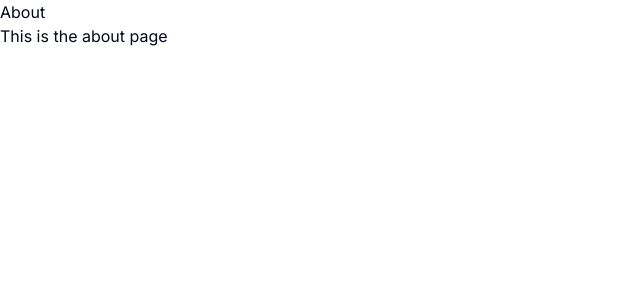
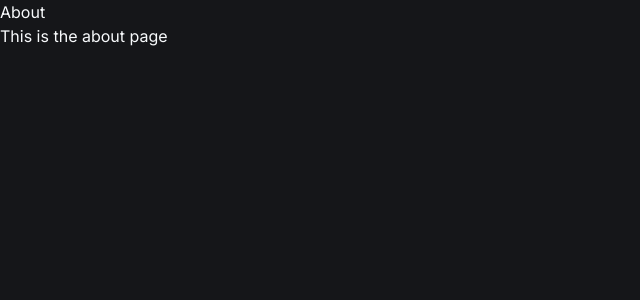
Before and after one commit to UrienNolasco/fsw-barber, a Next.js app: page /about in a window 1280 px wide. Shown: the top 300 px of the page, without its empty margins (0-640 px from the left). Built offline with nearby package versions, Linux system fonts and the light colour scheme.

Commit message:
chore: add git hooks setup

```diff
--- a/package.json
+++ b/package.json
@@ -6,7 +6,8 @@
     "dev": "next dev",
     "build": "next build",
     "start": "next start",
-    "lint": "next lint"
+    "lint": "next lint",
+    "prepare": "husky"
   },
   "prisma": {
     "seed": "ts-node prisma/seed.ts"
@@ -29,6 +30,8 @@
     "@types/react-dom": "^18",
     "eslint": "^8",
     "eslint-config-next": "14.2.7",
+    "husky": "^9.1.5",
+    "lint-staged": "^15.2.9",
     "postcss": "^8",
     "prettier": "^3.3.3",
     "prettier-plugin-tailwindcss": "^0.6.6",
--- a/src/app/globals.css
+++ b/src/app/globals.css
@@ -3,67 +3,47 @@
 @tailwind utilities;
 
 @layer base {
-  :root {
-    --background: 0 0% 100%;
-    --foreground: 222.2 84% 4.9%;
-    --card: 0 0% 100%;
-    --card-foreground: 222.2 84% 4.9%;
-    --popover: 0 0% 100%;
-    --popover-foreground: 222.2 84% 4.9%;
-    --primary: 222.2 47.4% 11.2%;
-    --primary-foreground: 210 40% 98%;
-    --secondary: 210 40% 96.1%;
-    --secondary-foreground: 222.2 47.4% 11.2%;
-    --muted: 210 40% 96.1%;
-    --muted-foreground: 215.4 16.3% 46.9%;
-    --accent: 210 40% 96.1%;
-    --accent-foreground: 222.2 47.4% 11.2%;
-    --destructive: 0 84.2% 60.2%;
+  .dark {
+    --background: 225 9% 9%;
+    --foreground: 210 40% 98%;
+
+    --card: 228 9% 11%;
+    --card-foreground: 210 40% 98%;
+
+    --popover: 228 9% 11%;
+    --popover-foreground: 210 40% 98%;
+
+    --primary: 252 100% 69%;
+    --primary-foreground: 0 0% 100%;
+
+    --secondary: 228 6% 16%;
+    --secondary-foreground: 210 40% 98%;
+
+    --muted: 228 6% 16%;
+    --muted-foreground: 215 20.2% 65.1%;
+
+    --accent: 228 6% 16%;
+    --accent-foreground: 210 40% 98%;
+
+    --destructive: 0 84% 60%;
     --destructive-foreground: 210 40% 98%;
-    --border: 214.3 31.8% 91.4%;
-    --input: 214.3 31.8% 91.4%;
-    --ring: 222.2 84% 4.9%;
+
+    --border: 228 6% 16%;
+    --input: 228 6% 16%;
+    --ring: 212.7 26.8% 83.9%;
+
     --radius: 0.5rem;
-    --chart-1: 12 76% 61%;
-    --chart-2: 173 58% 39%;
-    --chart-3: 197 37% 24%;
-    --chart-4: 43 74% 66%;
-    --chart-5: 27 87% 67%;
-  }
-
-  .dark {
-    --background: 222.2 84% 4.9%;
-    --foreground: 210 40% 98%;
-    --card: 222.2 84% 4.9%;
-    --card-foreground: 210 40% 98%;
-    --popover: 222.2 84% 4.9%;
-    --popover-foreground: 210 40% 98%;
-    --primary: 210 40% 98%;
-    --primary-foreground: 222.2 47.4% 11.2%;
-    --secondary: 217.2 32.6% 17.5%;
-    --secondary-foreground: 210 40% 98%;
-    --muted: 217.2 32.6% 17.5%;
-    --muted-foreground: 215 20.2% 65.1%;
-    --accent: 217.2 32.6% 17.5%;
-    --accent-foreground: 210 40% 98%;
-    --destructive: 0 62.8% 30.6%;
-    --destructive-foreground: 210 40% 98%;
-    --border: 217.2 32.6% 17.5%;
-    --input: 217.2 32.6% 17.5%;
-    --ring: 212.7 26.8% 83.9%;
-    --chart-1: 220 70% 50%;
-    --chart-2: 160 60% 45%;
-    --chart-3: 30 80% 55%;
-    --chart-4: 280 65% 60%;
-    --chart-5: 340 75% 55%;
   }
 }
 
 @layer base {
   * {
-    @apply border-border;
+    @apply border-border antialiased;
+  }
+  html {
+    @apply h-full;
   }
   body {
-    @apply bg-background text-foreground;
+    @apply h-full bg-background text-foreground;
   }
 }
--- a/src/app/layout.tsx
+++ b/src/app/layout.tsx
@@ -1,22 +1,22 @@
-import type { Metadata } from "next";
-import { Inter } from "next/font/google";
-import "./globals.css";
+import type { Metadata } from "next"
+import { Inter } from "next/font/google"
+import "./globals.css"
 
-const inter = Inter({ subsets: ["latin"] });
+const inter = Inter({ subsets: ["latin"] })
 
 export const metadata: Metadata = {
   title: "Create Next App",
   description: "Generated by create next app",
-};
+}
 
 export default function RootLayout({
   children,
 }: Readonly<{
-  children: React.ReactNode;
+  children: React.ReactNode
 }>) {
   return (
-    <html lang="en">
+    <html lang="en" className="dark">
       <body className={inter.className}>{children}</body>
     </html>
-  );
+  )
 }
```
Also changed, not shown: .eslintrc.json, .lintstagedrc.json (added), 2 other files (tests, documents, lock files or other folders).
